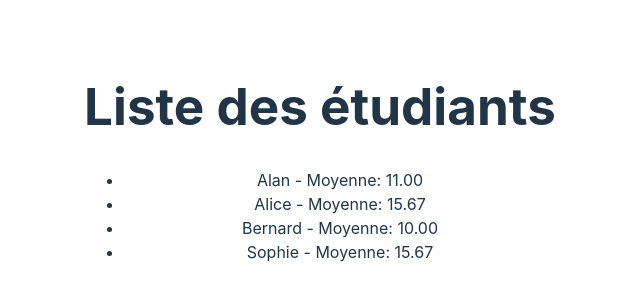
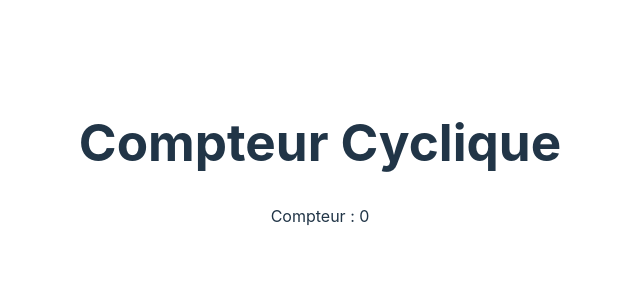
Before and after one commit to Zeikrom251/3WA-FSD-EX-React-demo, a React (Vite) app: page / in a window 1280 px wide. Shown: the part 238-538 px from the top of the page, without its empty margins (320-960 px from the left). Built offline with nearby package versions, Linux system fonts and the light colour scheme.

Commit message:
🆕 exercice: Compteur avec incrémentation

```diff
--- a/src/App.jsx
+++ b/src/App.jsx
@@ -1,28 +1,11 @@
 import "./App.css"
-import Student from "./components/Student"
-
-const students = [
-  { notes: [12, 11, 10], name: "Alan" },
-  { notes: [18, 10, 19], name: "Alice" },
-  { notes: [10, 9, 11], name: "Bernard" },
-  { notes: [11, 17, 19], name: "Sophie" },
-]
+import Counter from "./components/Counter"
 
 function App() {
   return (
     <div>
-      <h1>Liste des étudiants</h1>
-      <ul>
-        {students.map((student, index) => (
-          <Student
-            key={index}
-            studentName={student.name}
-            average={
-              student.notes.reduce((a, b) => a + b, 0) / student.notes.length
-            }
-          />
-        ))}
-      </ul>
+      <h1>Compteur Cyclique</h1>
+      <Counter increment={2} />
     </div>
   )
 }
--- /dev/null
+++ b/src/components/Counter.jsx
@@ -0,0 +1,17 @@
+import { useEffect, useState } from "react"
+
+const Counter = ({ increment }) => {
+  const [count, setCount] = useState(0)
+
+  useEffect(() => {
+    const interval = setInterval(() => {
+      setCount((prevCount) => (prevCount + increment) % 10)
+    }, 1000)
+
+    return () => clearInterval(interval)
+  }, [increment])
+
+  return <p>Compteur : {count}</p>
+}
+
+export default Counter
--- a/src/components/Student.jsx
+++ /dev/null
@@ -1,9 +0,0 @@
-const Student = ({ studentName, average }) => {
-  return (
-    <li>
-      {studentName} - Moyenne: {average.toFixed(2)}
-    </li>
-  )
-}
-
-export default Student
```
